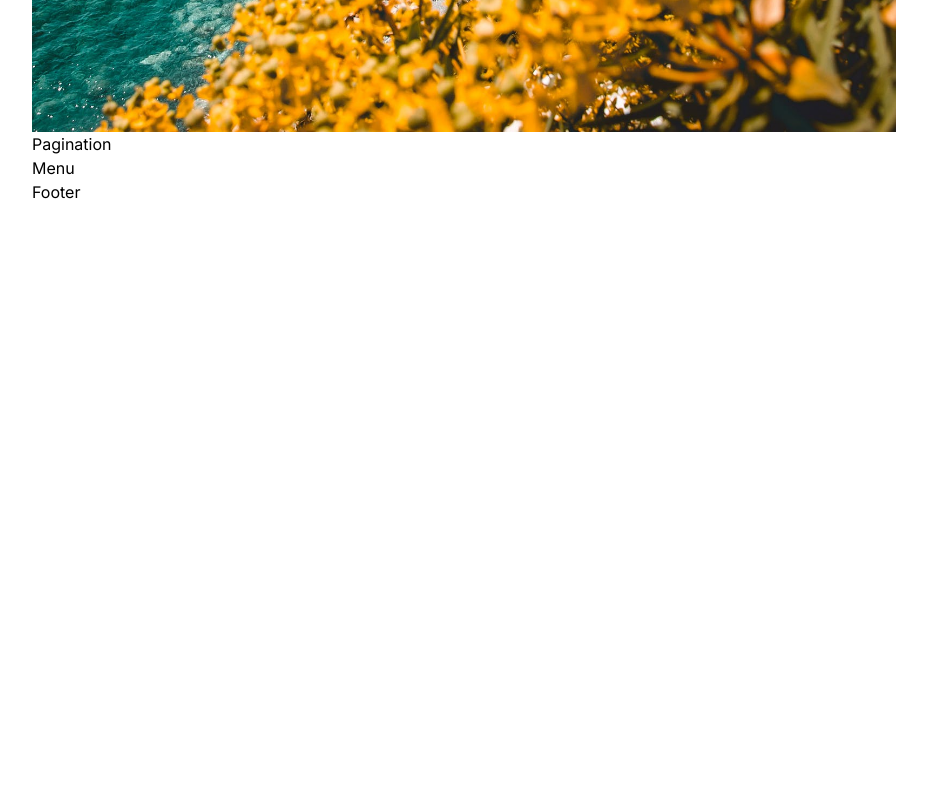
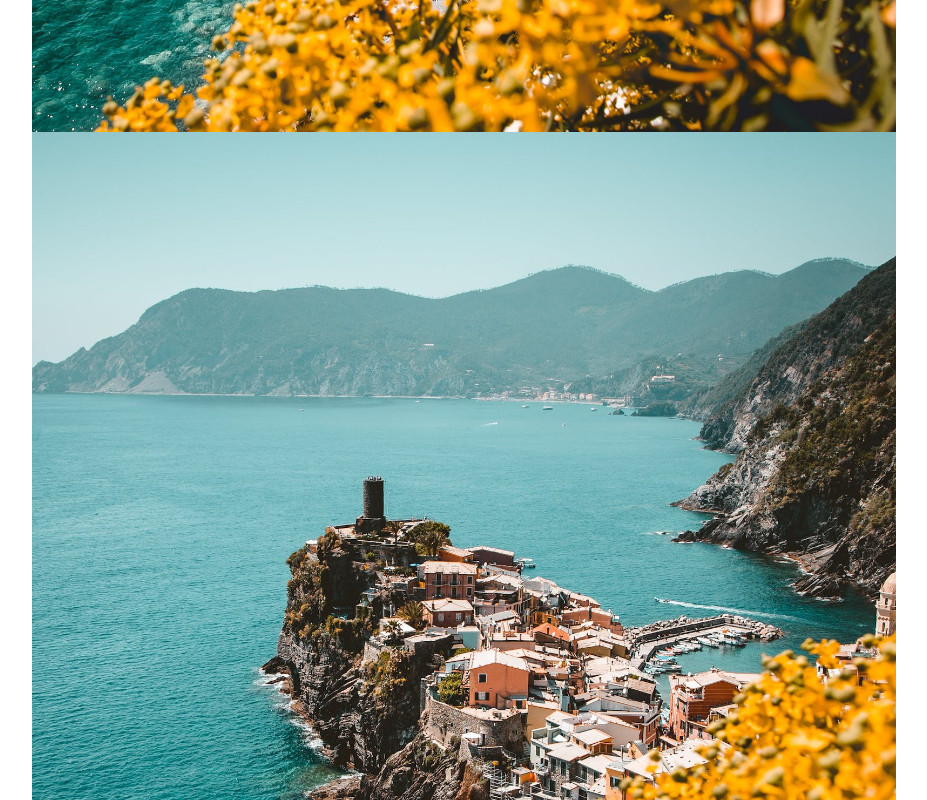
Before and after one commit to LuisArielRetanaHernadez/blog_mabi, a Next.js app: page / in a window 1280 px wide. Shown: the part 2440-3240 px from the top of the page, without its empty margins (176-1103 px from the left). Before the commit the page ends 2644 px from the top, so only its background shows below. Built offline with nearby package versions, Linux system fonts and the light colour scheme.

Commit message:
agregando/importando el componente Card

```diff
--- a/components/cardList/CardList.tsx
+++ b/components/cardList/CardList.tsx
@@ -1,22 +1,18 @@
-import Image from "next/image"
-
-import p1 from "../../public/p1.jpeg"
-
 import Pagination from "../pagination/Pagination"
 
 import styles from './cardList.module.css'
+import Card from "../card/Card"
 
 const CardList = () => {
   return (
     <div className={styles.container}>
       <h1 className={styles.title}>Recent Post</h1>
       <div className={styles.posts}>
-        <div className={styles.imgContainer}>
-          <Image src={p1} alt="image p1" />
-        </div>
-        <div className={styles.textContainer}></div>
+        <Card />
+        <Card />
+        <Card />
+        <Card />
       </div>
-
       <Pagination />
     </div>
   )
```
